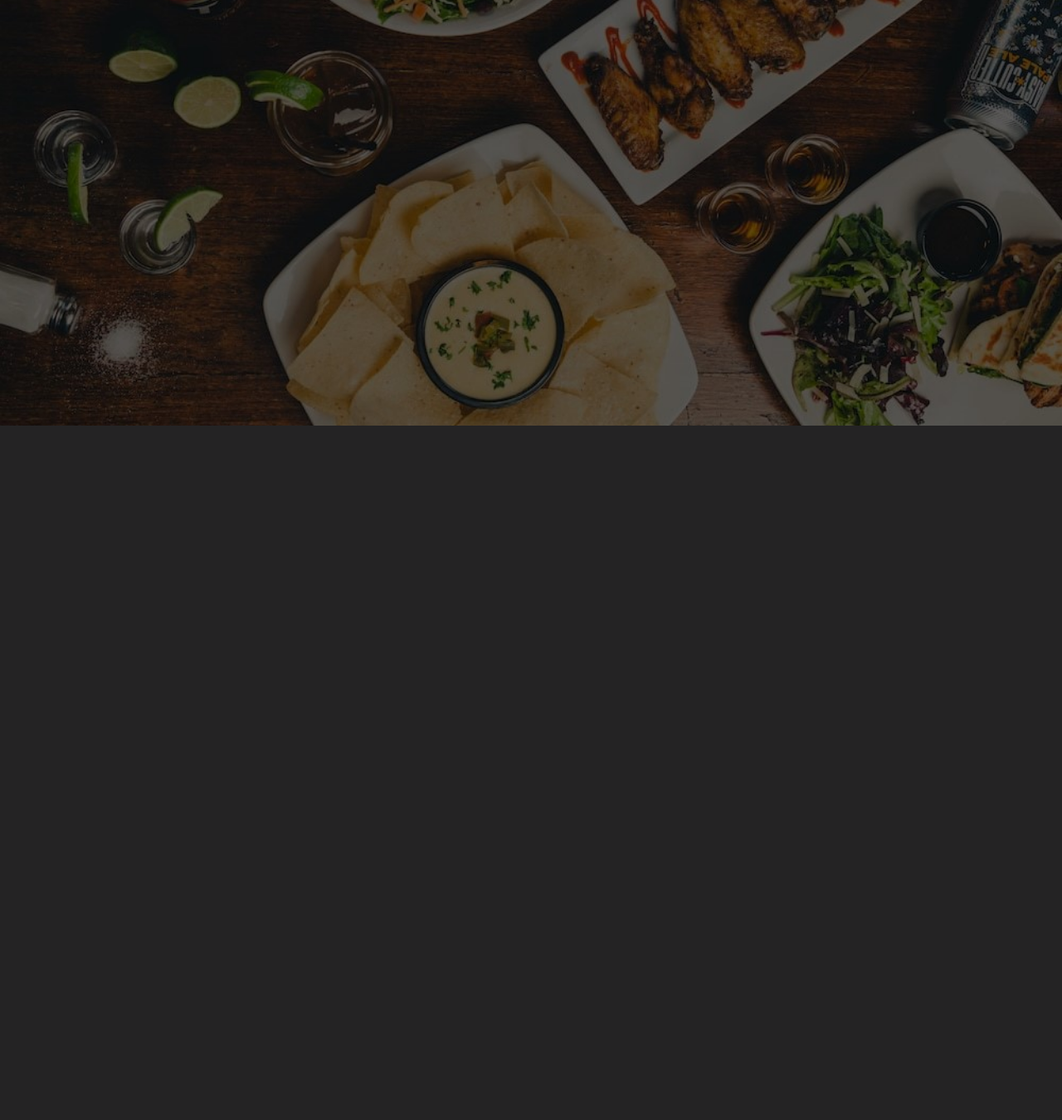
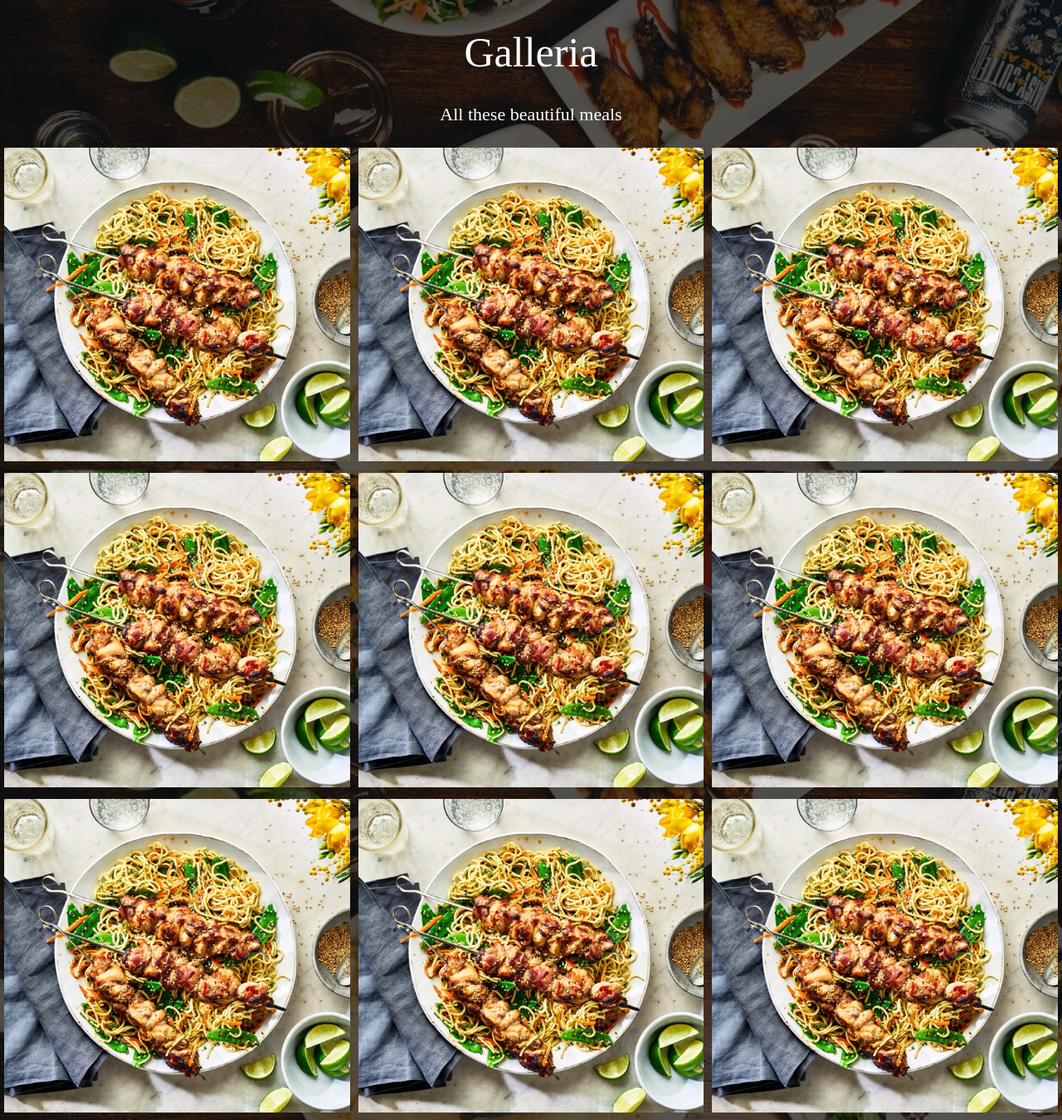
Before and after one commit to janhatanpaa/Group-14, a PHP site: page /gallery.html in a window 1280 px wide. Shown: the part 287-1637 px from the top of the page at 83% size. Before the commit the page ends 800 px from the top, so only its background shows below. Run offline with PHP 8.4, Linux system fonts and the light colour scheme.

Commit message:
galleriamuutokset

```diff
--- a/css/style.css
+++ b/css/style.css
@@ -89,6 +89,16 @@ p {
     text-decoration: none;
 }
 
+.row {
+    display: flex;
+  }
+
+.column {
+    flex: 33.33%;
+    padding: 5px;
+}
+
+
 div.topBotomBordersIn a:before, div.topBotomBordersIn a:after
 {
     position: absolute;
--- a/gallery.html
+++ b/gallery.html
@@ -8,6 +8,7 @@
     <link rel="icon" type="image/x-icon" href="assets\cutlery.png">
     <link href="css\style.css" rel="stylesheet" type="text/css">
 </head>
+
 <body>
     <header>
         <a href="index.html"><img class="logo" src="assets\pngegg.png" alt=""></a>
@@ -20,3 +21,57 @@
             <a href="gallery.html" style="font-size: 15px;">Gallery</a>
         </div>
     </nav>
+
+    <div class="container">
+        <div class="title">
+            <h1>Galleria</h1>
+            <p>All these beautiful meals</p>
+        </div>
+
+
+
+        <div class="row">
+            <div class="column">
+              <img src="assets/dinner.jpg" alt="ruoka" style="width:100%">
+            </div>
+            <div class="column">
+              <img src="assets/dinner.jpg" alt="ruoka" style="width:100%">
+            </div>
+            <div class="column">
+              <img src="assets/dinner.jpg" alt="Ruoka" style="width:100%">
+            </div>
+          </div>
+
+          <div class="row">
+            <div class="column">
+              <img src="assets/dinner.jpg" alt="ruoka" style="width:100%">
+            </div>
+            <div class="column">
+              <img src="assets/dinner.jpg" alt="ruoka" style="width:100%">
+            </div>
+            <div class="column">
+              <img src="assets/dinner.jpg" alt="Ruoka" style="width:100%">
+            </div>
+          </div>
+
+          <div class="row">
+            <div class="column">
+              <img src="assets/dinner.jpg" alt="ruoka" style="width:100%">
+            </div>
+            <div class="column">
+              <img src="assets/dinner.jpg" alt="ruoka" style="width:100%">
+            </div>
+            <div class="column">
+              <img src="assets/dinner.jpg" alt="Ruoka" style="width:100%">
+            </div>
+          </div>
+
+    </div>
+
+
+
+
+
+
+
+</body>
```
Lines whose indentation alone changed are shown as unchanged.
